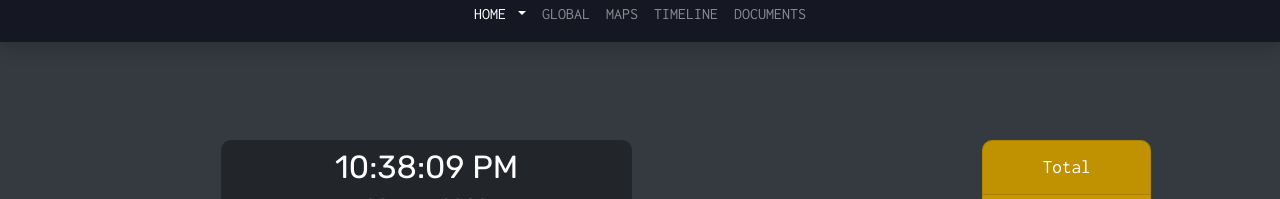
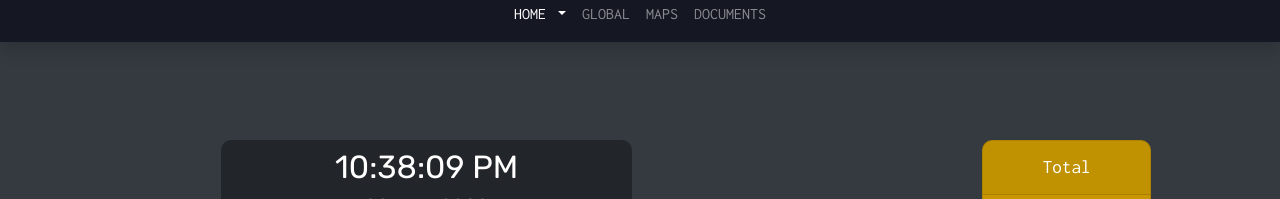
Before and after one commit to supunTE/Covid19-sl-report, a Jekyll site: the page built from index.html, in a window 1280 px wide. Shown: the top 199 px of the page. Built offline with Jekyll 4.4.1, drawn with Linux system fonts in a browser that asks for light colours; comment, search, counter and statistics services are not loaded.

Commit message:
removed timeline from navbar

```diff
--- a/_includes/navbar.html
+++ b/_includes/navbar.html
@@ -38,9 +38,9 @@
             <li class="nav-item {% if page.url == '/map.html' %}active{% endif %}">
               <a class="nav-link" href="./map.html">MAPS</a>
             </li>
-            <li class="nav-item {% if page.url == '/timeline.html' %}active{% endif %}">
+            <!-- <li class="nav-item {% if page.url == '/timeline.html' %}active{% endif %}">
               <a class="nav-link" href="./timeline.html">TIMELINE</a>
-            </li>
+            </li> -->
             <li class="nav-item {% if page.url == '/doc.html' %}active{% endif %}">
               <a class="nav-link" href="./doc.html">DOCUMENTS</a>
             </li>
```
